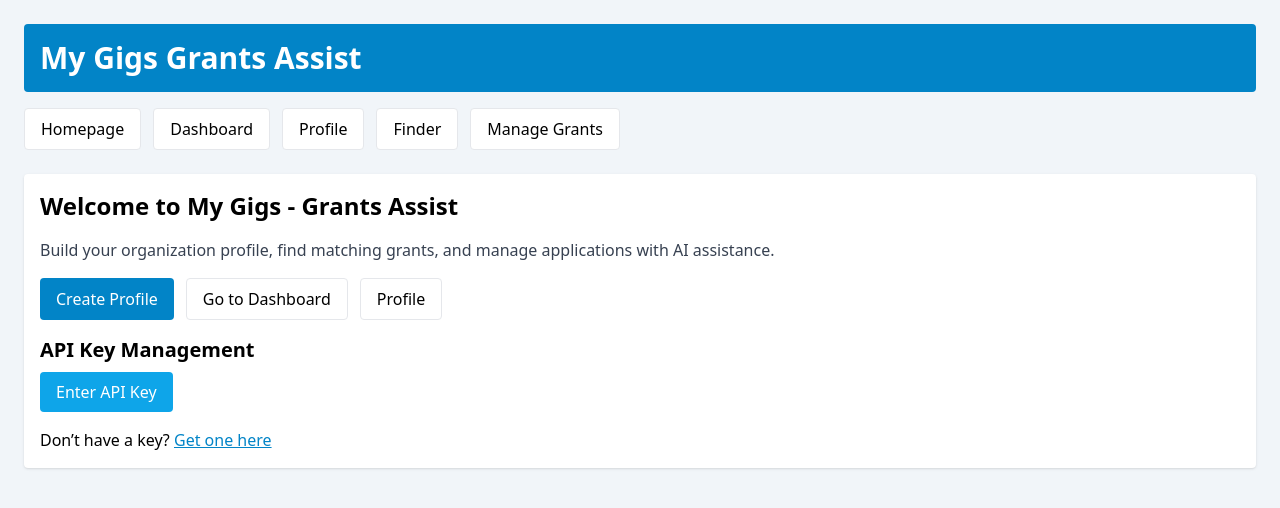
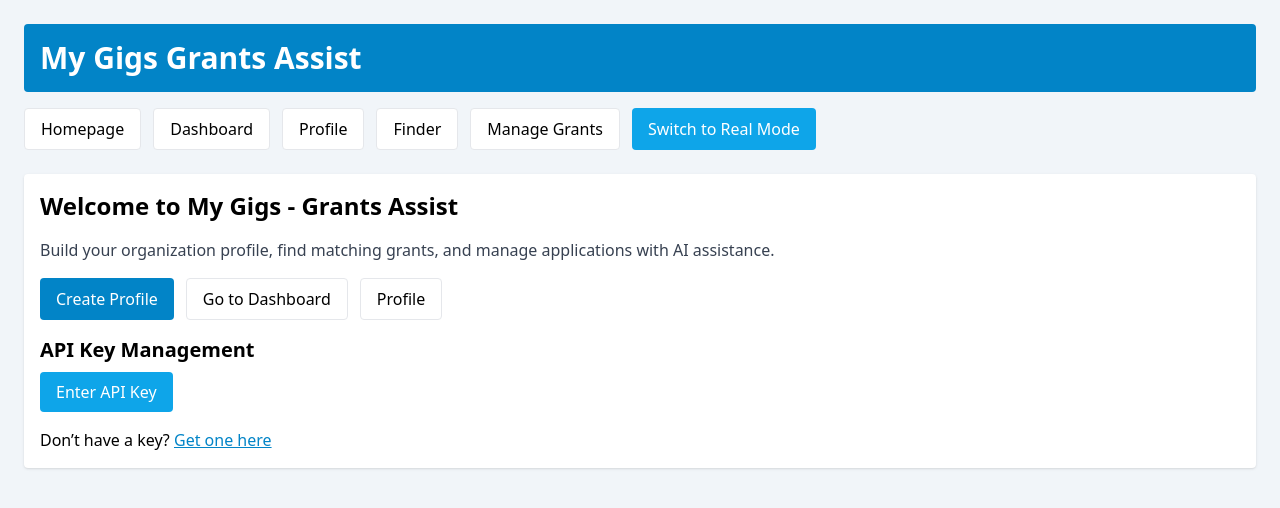
Before and after one commit to dvdlgilbert/My-Gigs-Grants-Assist, a React (Create React App) app: page / in a window 1280 px wide. Shown: the top 508 px of the page. Built offline with nearby package versions, Linux system fonts and the light colour scheme.

Commit message:
Add Mock/Real mode toggle to App.tsx with stubbed API fetch

```diff
--- a/src/App.tsx
+++ b/src/App.tsx
@@ -7,12 +7,29 @@ import ApiKeyInput from "./components/ApiKeyInput";
 import Home from "./Home";
 import ProfileForm, { OrgProfile } from "./ProfileForm";
 
+// Stubbed real API fetch function — replace with your actual API call
+async function fetchRealGrants() {
+  try {
+    const response = await fetch("/api/grants"); // <-- adjust endpoint
+    if (!response.ok) throw new Error("Failed to fetch grants");
+    return await response.json();
+  } catch (err) {
+    console.error("Real API fetch failed:", err);
+    return [];
+  }
+}
+
 type View = "home" | "dashboard" | "finder" | "manage" | "profile";
 
 const App: React.FC = () => {
   const [view, setView] = useState<View>("home");
   const [showApiKeyInput, setShowApiKeyInput] = useState(false);
   const [profile, setProfile] = useState<OrgProfile | null>(null);
+
+  // Mode toggle: "mock" (localStorage) or "real" (API)
+  const [mode, setMode] = useState<"mock" | "real">(
+    (localStorage.getItem("mode") as "mock" | "real") || "mock"
+  );
 
   useEffect(() => {
     const raw = localStorage.getItem("orgProfile");
@@ -22,8 +39,13 @@ const App: React.FC = () => {
   const handleSaveProfile = (data: OrgProfile) => {
     setProfile(data);
     localStorage.setItem("orgProfile", JSON.stringify(data));
-    // ✅ Stay on ProfileForm after saving so banner can show
-    // Do not auto-navigate to Dashboard here
+    // Stay on ProfileForm after saving so banner can show
+  };
+
+  const toggleMode = () => {
+    const newMode = mode === "mock" ? "real" : "mock";
+    setMode(newMode);
+    localStorage.setItem("mode", newMode);
   };
 
   return (
@@ -38,6 +60,13 @@ const App: React.FC = () => {
           <button className="px-4 py-2 bg-white border rounded hover:bg-gray-50" onClick={() => setView("profile")}>Profile</button>
           <button className="px-4 py-2 bg-white border rounded hover:bg-gray-50" onClick={() => setView("finder")}>Finder</button>
           <button className="px-4 py-2 bg-white border rounded hover:bg-gray-50" onClick={() => setView("manage")}>Manage Grants</button>
+          {/* Mode toggle */}
+          <button
+            className="px-4 py-2 bg-brand-accent text-white rounded hover:bg-brand-dark"
+            onClick={toggleMode}
+          >
+            {mode === "mock" ? "Switch to Real Mode" : "Switch to Mock Mode"}
+          </button>
         </nav>
       </header>
 
@@ -50,7 +79,9 @@ const App: React.FC = () => {
             onGoProfile={() => setView("profile")}
           />
         )}
-        {view === "dashboard" && <Dashboard />}
+        {view === "dashboard" && (
+          <Dashboard />
+        )}
         {view === "profile" && (
           <ProfileForm
             initial={profile || undefined}
```
